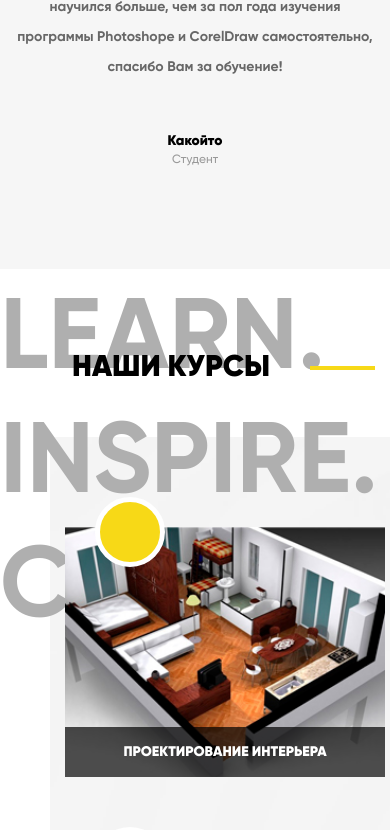
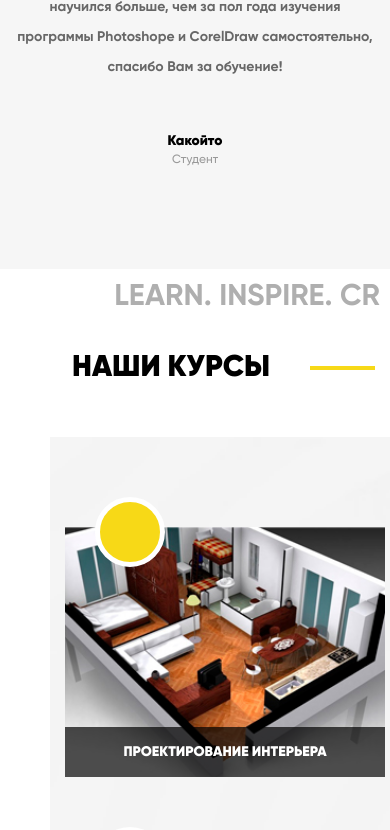
Before and after one commit to npsbranches/artzone, a plain HTML site: page index.html in a window 390 px wide. Shown: the part 5331-6161 px from the top of the page. Drawn offline with Linux system fonts and the light colour scheme.

Commit message:
mobile build 1.5

```diff
--- a/css/style.css
+++ b/css/style.css
@@ -1008,6 +1008,7 @@ iframe {
         font-size: 100px;
     }
 
+
     .courses-background-text {
         font-size: 100px;
     }
@@ -1021,6 +1022,9 @@ iframe {
     }
 
     .hero-background-text {
+        font-size: 80px;
+    }
+    .courses-background-text {
         font-size: 80px;
     }
 
@@ -1107,6 +1111,10 @@ iframe {
         font-size: 60px;
     }
 
+    .courses-background-text {
+        font-size: 60px;
+    }
+
     .hero-text h2 {
         font-size: 30px;
     }
@@ -1179,6 +1187,10 @@ iframe {
     .hero-background-text {
         font-size: 30px;
     }
+
+    .courses-background-text {
+        font-size: 30px;
+    }
     .about-company-text .container {
         padding-left: 25px;
     }
```
